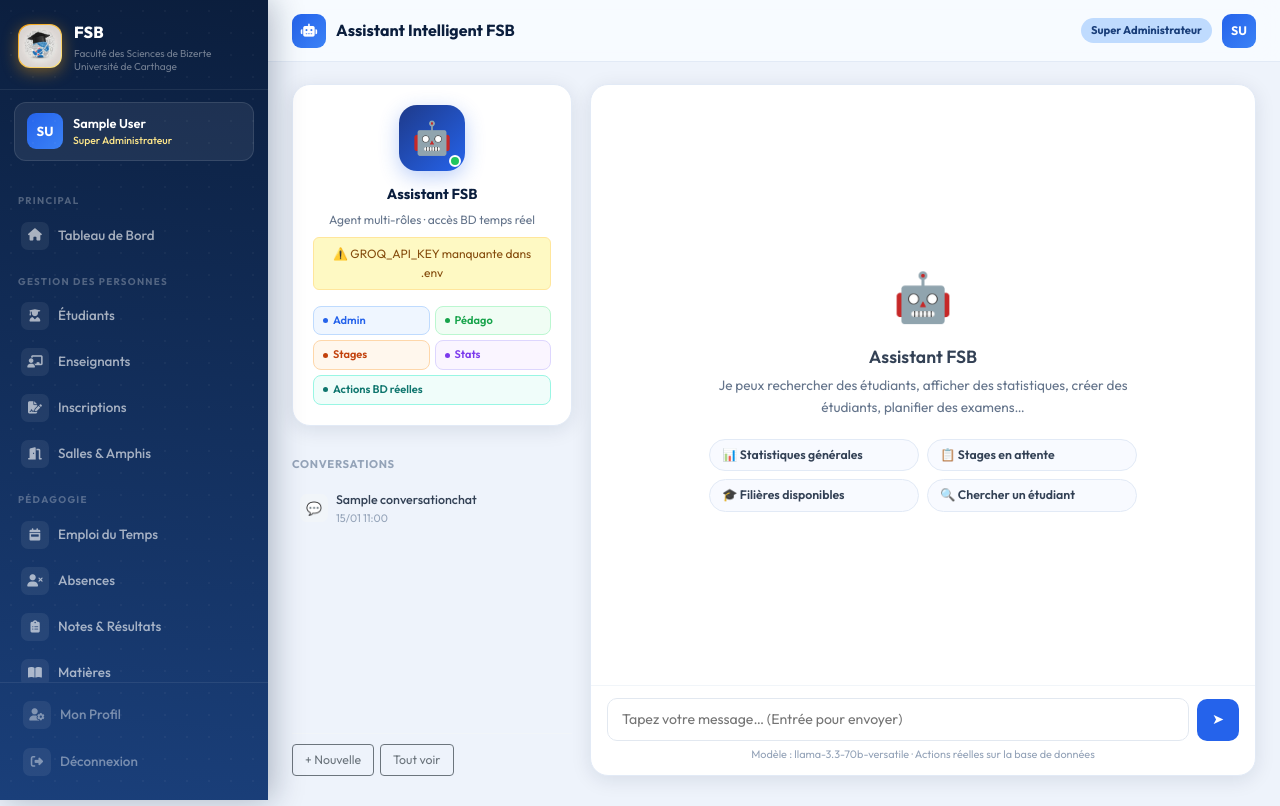
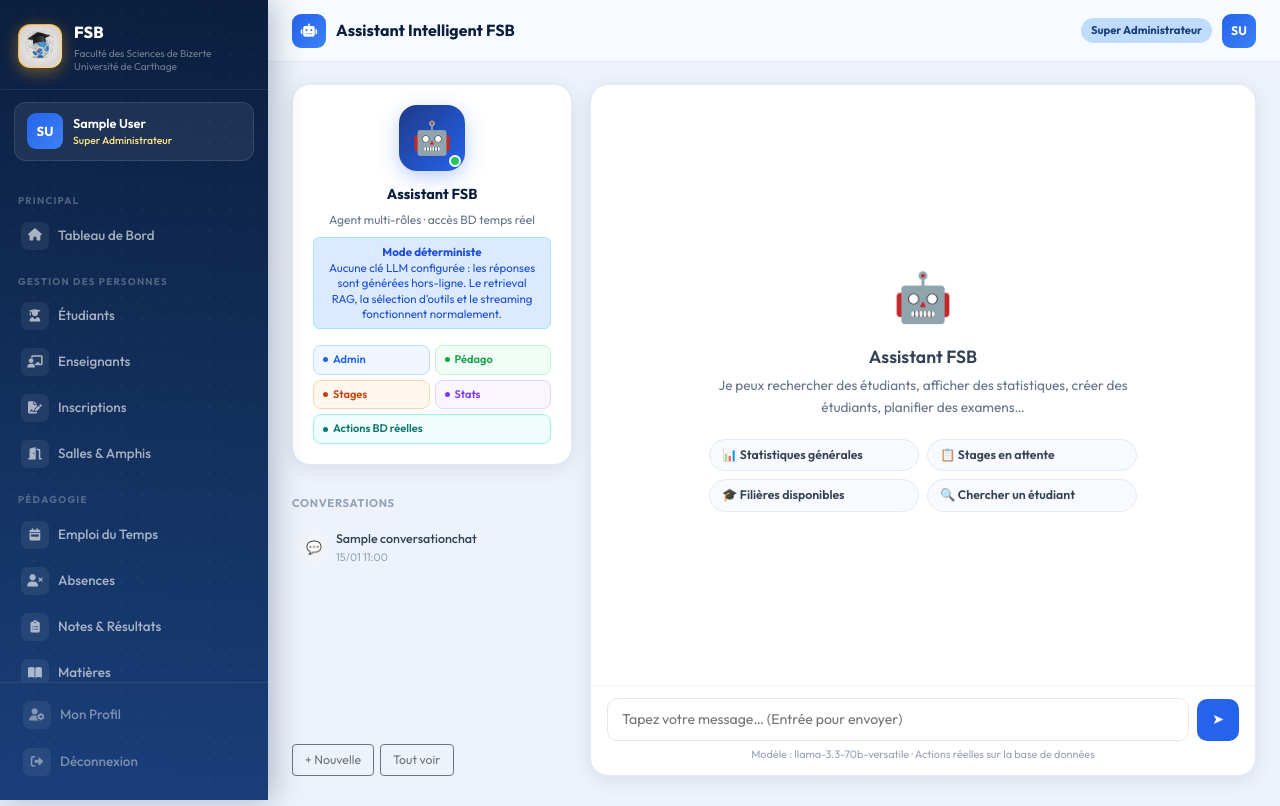
Before and after one commit to malektlili-eng/fsb_system, a Django app: page /ai/chat/ in a window 1280 px wide. Shown: the top 806 px of the page. Run offline with Django 5.2, Linux system fonts and the light colour scheme; a user stored in the database is signed in; tables that the repository leaves empty hold one stand-in row (values such as "Sample post"); parts of the project's set-up code (start-up, migrations or seed data) failed here and were passed over; some libraries are stand-ins or nearby versions.

Commit message:
Corrige le repli hors-ligne dans la vue de chat

```diff
--- a/apps/ai_agent/views.py
+++ b/apps/ai_agent/views.py
@@ -20,6 +20,7 @@ from django.conf import settings
 
 from .models import ConversationChat, MessageChat
 from .orchestrator import FSBOrchestrator
+from .llm.providers import groq_is_usable
 
 logger = logging.getLogger(__name__)
 
@@ -60,11 +61,20 @@ def chat_interface(request):
         except ConversationChat.DoesNotExist:
             pass
 
+    _groq_ok, _groq_reason = groq_is_usable()
+    _fallback = getattr(settings, 'LLM_FALLBACK_OFFLINE', True)
+
     return render(request, 'ai_agents/chat.html', {
         'conversations': conversations,
         'current_conv': current_conv,
         'conv_messages': conv_messages,
-        'has_api_key': bool(settings.GROQ_API_KEY),
+        'has_api_key': _groq_ok,
+        # Mode déterministe actif : ce n'est pas une panne mais le repli
+        # prévu. Le RAG, la sélection d'outils et le streaming tournent
+        # normalement ; seule la rédaction est générée sans LLM.
+        'offline_mode': (not _groq_ok) and _fallback,
+        'provider_unusable': (not _groq_ok) and not _fallback,
+        'provider_reason': _groq_reason,
         'model_name': settings.GROQ_MODEL,
     })
 
@@ -91,10 +101,25 @@ def send_message_stream(request):
         if not user_msg:
             return JsonResponse({'error': 'Message vide'}, status=400)
 
-        if not settings.GROQ_API_KEY:
+        # Le fournisseur est-il utilisable ? On ne teste PAS GROQ_API_KEY
+        # directement : la question n'est pas « la clé existe-t-elle »
+        # mais « peut-on servir une réponse ». Sans clé, le repli
+        # déterministe prend le relais (cf. LLM_FALLBACK_OFFLINE), et le
+        # retrieval, le tool calling et le streaming restent actifs.
+        # On n'échoue que si le repli est explicitement désactivé.
+        usable, reason = groq_is_usable()
+        fallback = getattr(settings, 'LLM_FALLBACK_OFFLINE', True)
+        if not usable and not fallback:
             return JsonResponse(
-                {'error': 'Clé API Groq non configurée. Ajoutez GROQ_API_KEY dans votre .env'},
-                status=503
+                {
+                    'error': (
+                        f"Fournisseur LLM indisponible : {reason}. "
+                        "Renseignez GROQ_API_KEY, ou activez "
+                        "LLM_FALLBACK_OFFLINE pour servir le fournisseur "
+                        "déterministe hors-ligne."
+                    )
+                },
+                status=503,
             )
 
         # Créer/récupérer la conversation
--- a/templates/ai_agents/chat.html
+++ b/templates/ai_agents/chat.html
@@ -38,8 +38,17 @@
       <div class="agent-avatar admin-av">🤖<span class="agent-status"></span></div>
       <div class="agent-name" style="font-size:.9rem;font-weight:700;margin-top:8px">Assistant FSB</div>
       <div style="font-size:.75rem;color:#64748b;margin-top:4px;text-align:center">Agent multi-rôles · accès BD temps réel</div>
-      {% if not has_api_key %}
-      <div class="alert alert-warning mt-2" style="font-size:.75rem;padding:6px 10px">⚠️ GROQ_API_KEY manquante dans .env</div>
+      {% if offline_mode %}
+      <div class="alert alert-info mt-2" style="font-size:.72rem;padding:6px 10px;line-height:1.35">
+        <strong>Mode déterministe</strong><br>
+        Aucune clé LLM configurée : les réponses sont générées hors-ligne.
+        Le retrieval RAG, la sélection d'outils et le streaming
+        fonctionnent normalement.
+      </div>
+      {% elif provider_unusable %}
+      <div class="alert alert-warning mt-2" style="font-size:.72rem;padding:6px 10px">
+        ⚠️ Fournisseur LLM indisponible : {{ provider_reason }}
+      </div>
       {% endif %}
       <div class="agents-grid">
         <div class="agent-chip chip-admin"><span class="chip-dot"></span>Admin</div>
```
Also changed, not shown: tests/test_views_and_commands.py (+81 -3 lines).
